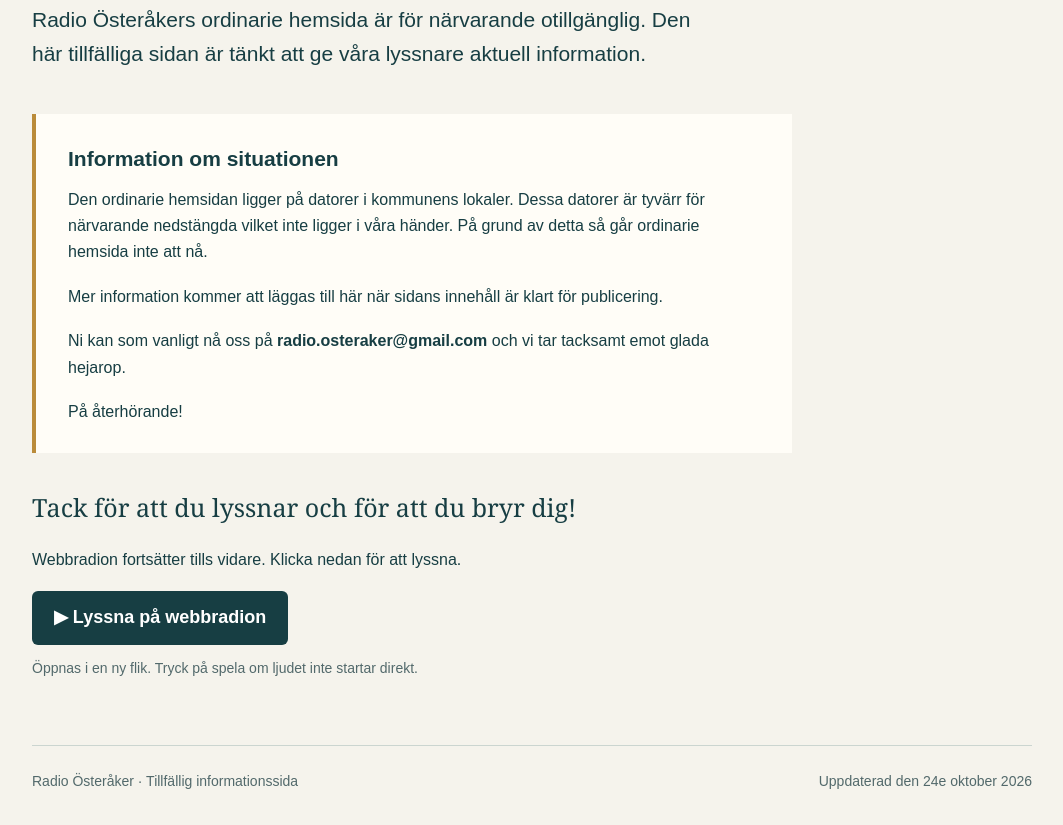
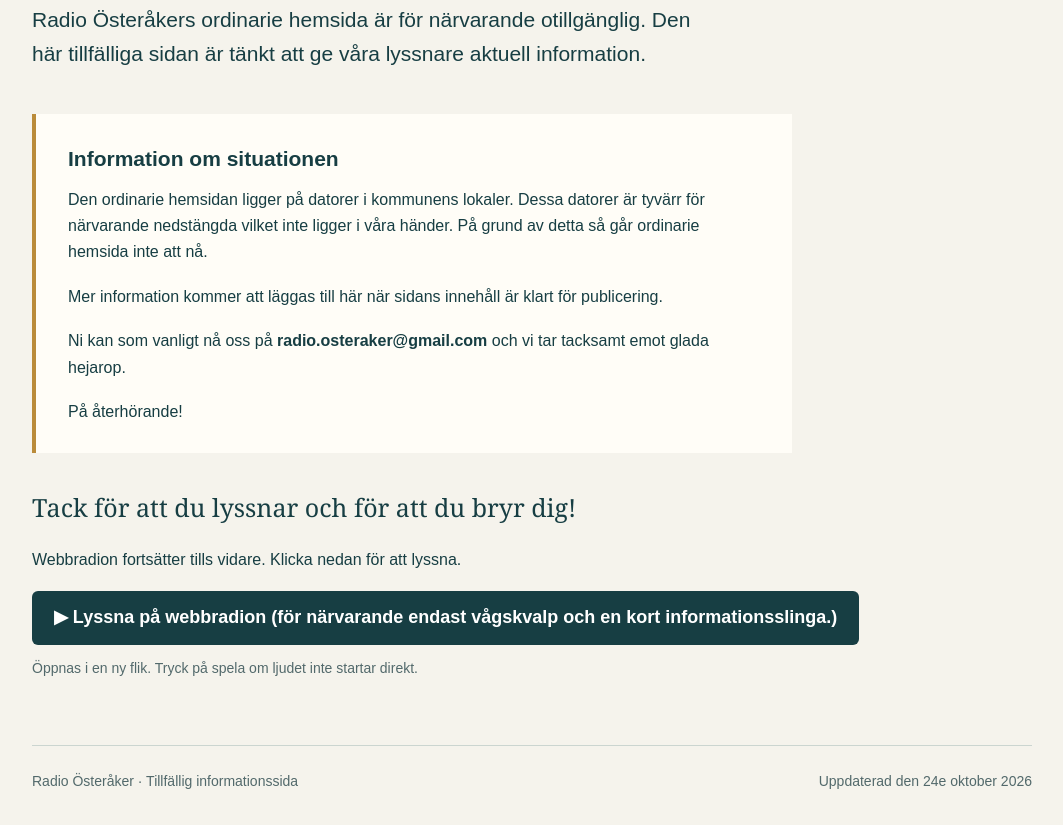
Before and after one commit to Nfreak/radioosteraker, a plain HTML site: page index.html in a window 1280 px wide. Shown: the part 497-1322 px from the top of the page, without its empty margins (108-1171 px from the left). Drawn offline with Linux system fonts and the light colour scheme.

Commit message:
Update index.html

```diff
--- a/index.html
+++ b/index.html
@@ -70,7 +70,7 @@
            border-radius:6px; text-decoration:none;
            font-size:18px; font-weight:700;"
   >
-    ▶ Lyssna på webbradion
+    ▶ Lyssna på webbradion (för närvarande endast vågskvalp och en kort informationsslinga.)
   </a>
 
   <p style="margin-top:12px; font-size:14px; color:var(--muted);">
```
